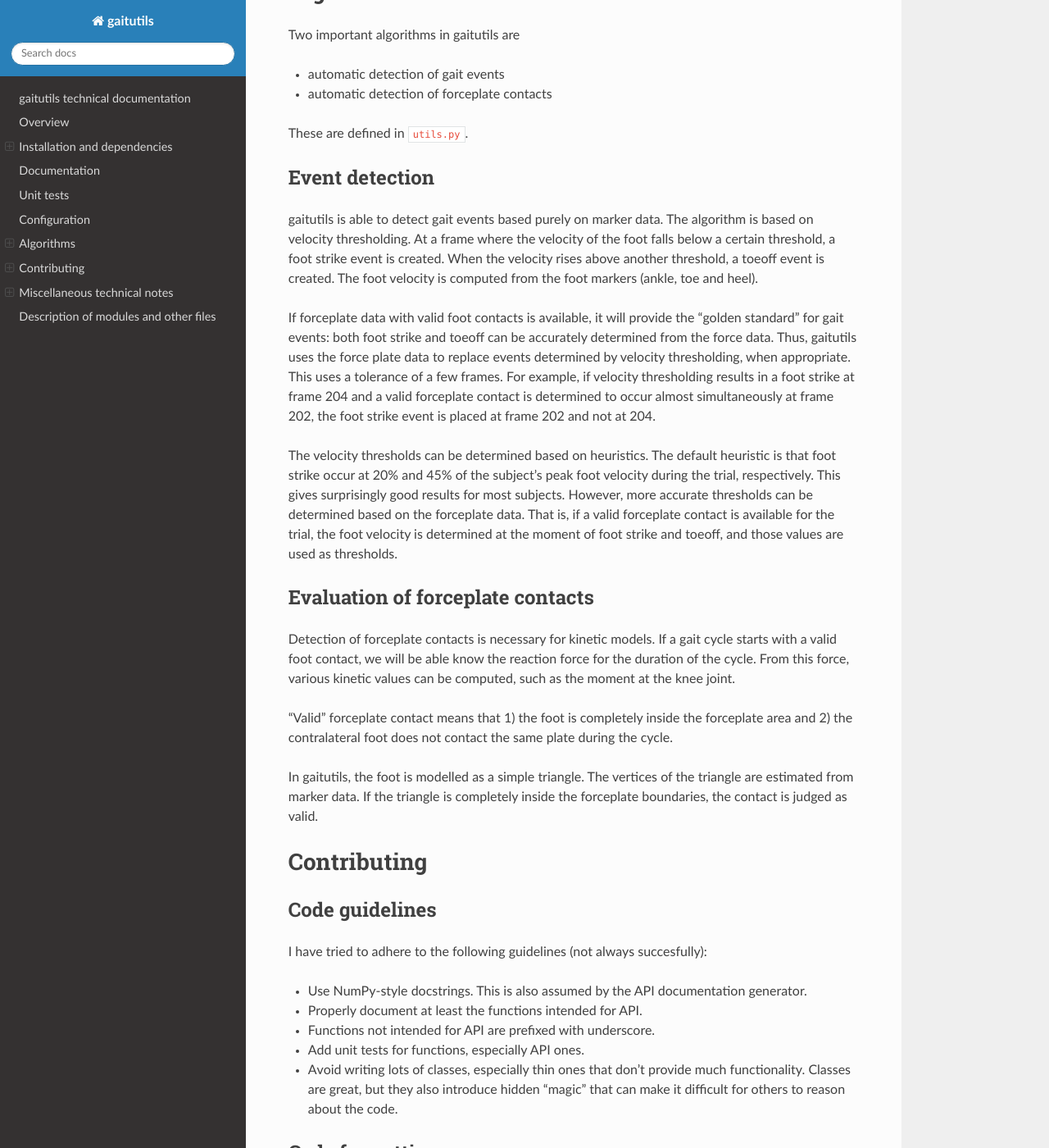
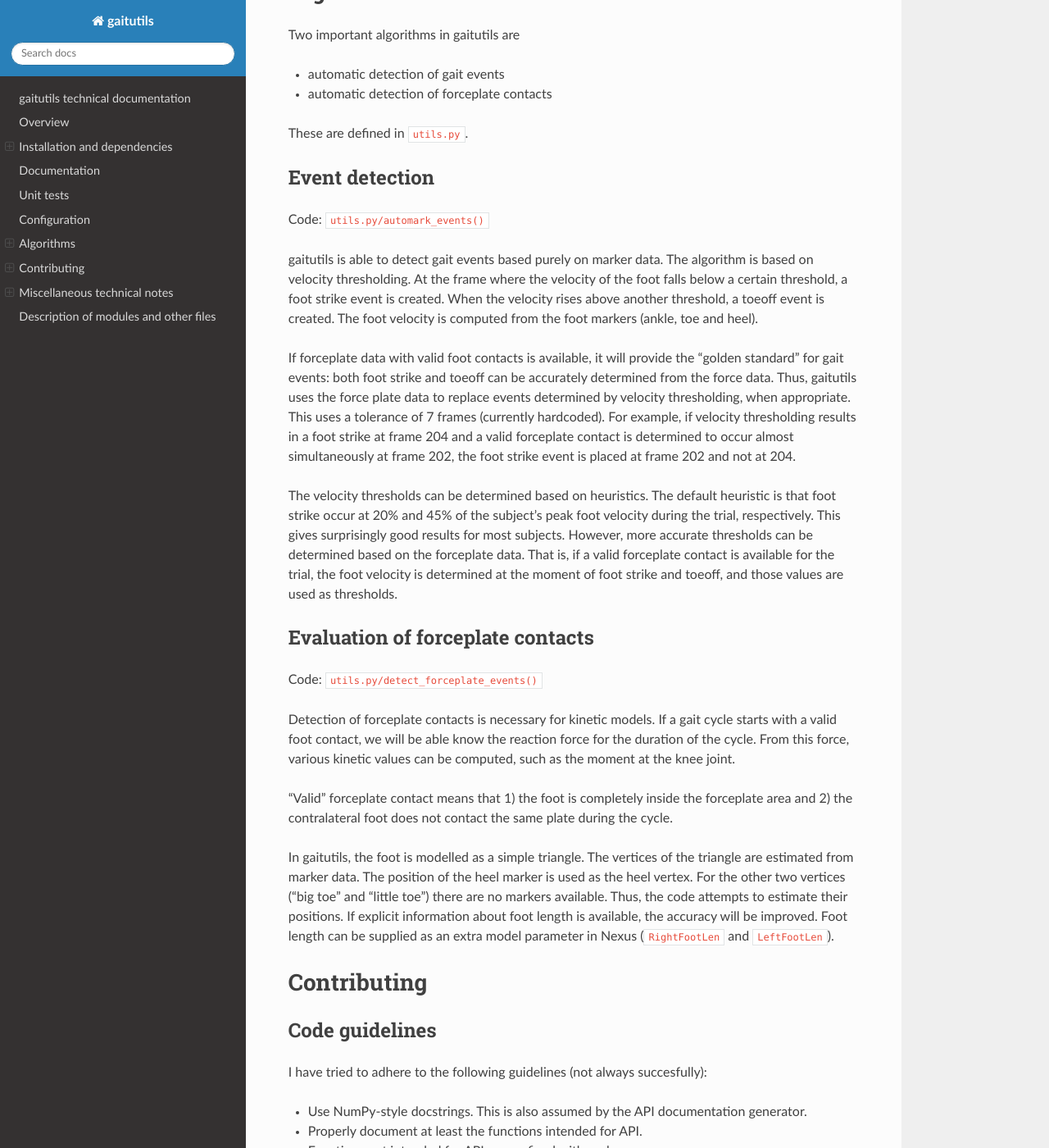
Before and after one commit to NCH-Motion-Laboratory/gaitutils, a Sphinx documentation site: the page built from docs/techdoc.rst, in a window 1280 px wide and 1400 px high, scrolled down 3047 px. Shown: the whole window at 82% size. Built offline with Sphinx 7.4.7 and the Read the Docs theme 2.0.0, drawn with Linux system fonts in a browser that asks for light colours; some of the changed text lies outside the part shown.

Commit message:
wip: docs

```diff
--- a/docs/techdoc.rst
+++ b/docs/techdoc.rst
@@ -115,7 +115,6 @@ The tests require test data that is currently not distributed with the package,
 so they can currently be run only at the Helsinki gait lab.
 
 
-
 Configuration
 =============
 
@@ -159,8 +158,10 @@ These are defined in ``utils.py``.
 Event detection
 ---------------
 
+Code: ``utils.py/automark_events()``
+
 gaitutils is able to detect gait events based purely on marker data. The
-algorithm is based on velocity thresholding. At a frame where the velocity of
+algorithm is based on velocity thresholding. At the frame where the velocity of
 the foot falls below a certain threshold, a foot strike event is created. When
 the velocity rises above another threshold, a toeoff event is created. The foot
 velocity is computed from the foot markers (ankle, toe and heel).
@@ -169,10 +170,10 @@ If forceplate data with valid foot contacts is available, it will provide the
 "golden standard" for gait events: both foot strike and toeoff can be accurately
 determined from the force data. Thus, gaitutils uses the force plate data to
 replace events determined by velocity thresholding, when appropriate. This uses
-a tolerance of a few frames. For example, if velocity thresholding results in a
-foot strike at frame 204 and a valid forceplate contact is determined to occur
-almost simultaneously at frame 202, the foot strike event is placed at frame 202
-and not at 204.
+a tolerance of 7 frames (currently hardcoded). For example, if velocity
+thresholding results in a foot strike at frame 204 and a valid forceplate
+contact is determined to occur almost simultaneously at frame 202, the foot
+strike event is placed at frame 202 and not at 204.
 
 The velocity thresholds can be determined based on heuristics. The default
 heuristic is that foot strike occur at 20% and 45% of the subject's peak foot
@@ -182,9 +183,10 @@ the forceplate data. That is, if a valid forceplate contact is available for the
 trial, the foot velocity is determined at the moment of foot strike and toeoff,
 and those values are used as thresholds.
 
-
 Evaluation of forceplate contacts
 ---------------------------------
+
+Code: ``utils.py/detect_forceplate_events()``
 
 Detection of forceplate contacts is necessary for kinetic models. If a gait
 cycle starts with a valid foot contact, we will be able know the reaction force
@@ -195,9 +197,14 @@ computed, such as the moment at the knee joint.
 forceplate area and 2) the contralateral foot does not contact the same plate
 during the cycle.
 
-In gaitutils, the foot is modelled as a simple triangle. The
-vertices of the triangle are estimated from marker data. If the triangle is
-completely inside the forceplate boundaries, the contact is judged as valid.
+In gaitutils, the foot is modelled as a simple triangle. The vertices of the
+triangle are estimated from marker data. The position of the heel marker is used
+as the heel vertex. For the other two vertices ("big toe" and "little toe")
+there are no markers available. Thus, the code attempts to estimate their
+positions. If explicit information about foot length is available, the accuracy
+will be improved. Foot length can be supplied as an extra model parameter in
+Nexus (``RightFootLen`` and ``LeftFootLen``).
+
 
 Contributing
 ============
@@ -285,16 +292,16 @@ care. Seemingly, it should be enough to run the operation in a worker thread, as
 described above. However, Python has a restriction known as the Global
 Interpreter Lock (GIL): only one thread of a process can execute Python bytecode
 at a time. It appears that the Nexus API does not release the GIL until the
-invoked Nexus operation is finished. Thus, running a Nexus operation in a thread
-also stops all other threads, potentially for a long time. A simple workaround
-is to run any Nexus pipeline operations in a separate process instead of a
-thread (i.e. a new interpreter is started for the operation). This is
-accomplished by ``gaitutils.nexus._run_pipelines_multiprocessing()``.
+Nexus operation is finished. Thus, starting a Nexus operation in a thread
+freezes all other threads, potentially for a long time. A simple workaround is
+to run any Nexus pipeline operations in a separate process instead of a thread
+(i.e. a new interpreter is started for the operation). This is accomplished by
+``gaitutils.nexus._run_pipelines_multiprocessing()``.
 
 For GUI operations that are not started via ``run_in_thread()``, you must catch
-any exceptions yourself, otherwise they will cause a termination. Unhandled
-exceptions are propagated to a custom exception hook (``my_excepthook()``) that
-will display a message and terminate the GUI.
+and handle any exceptions yourself, otherwise they will cause a termination.
+Such unhandled exceptions are propagated to a custom exception hook
+(``my_excepthook()``) that will display a message and terminate the GUI.
 
 The GUI includes a logging window that will display any messages emitted via the
 standard Python logging module. This is implemented via a special logging
```
